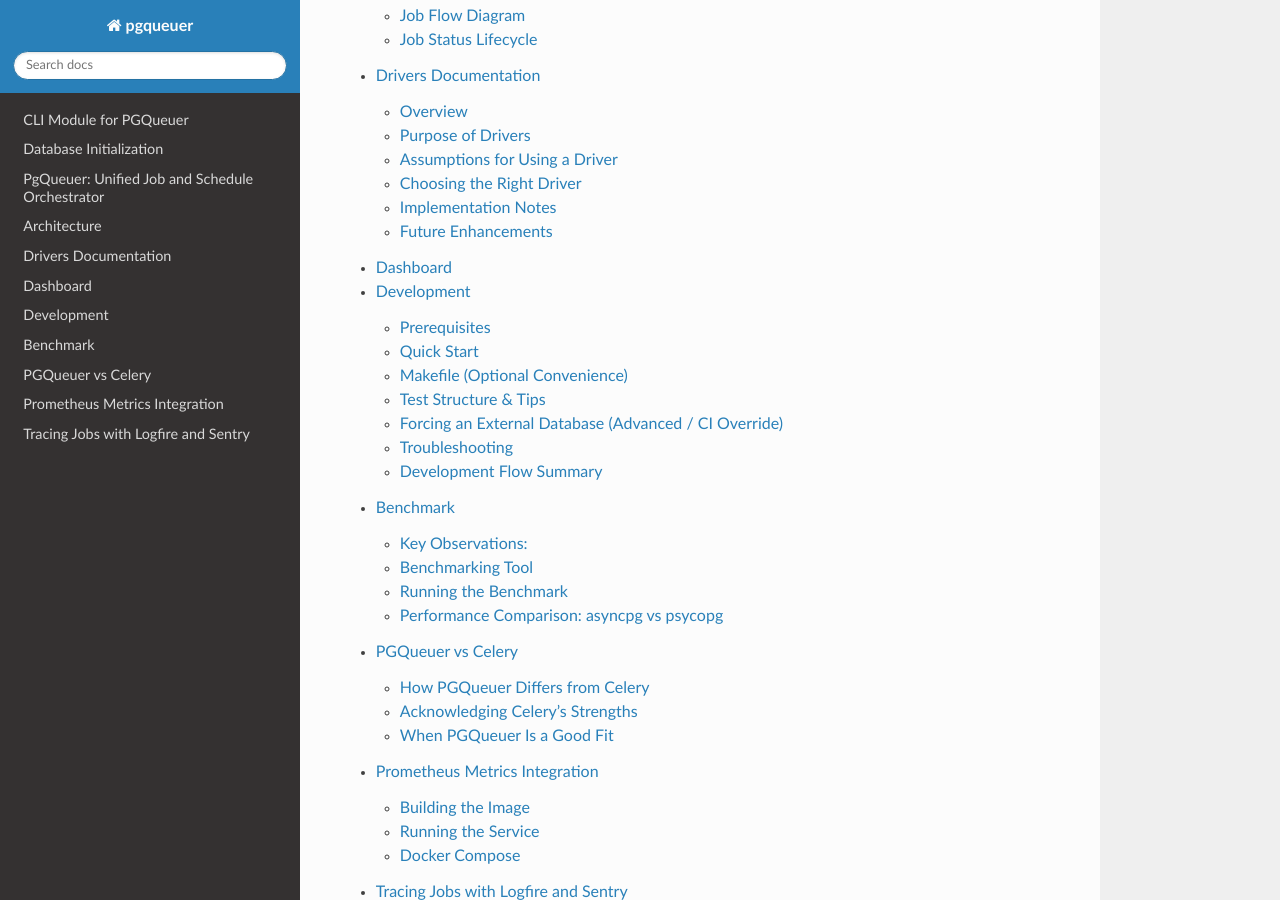
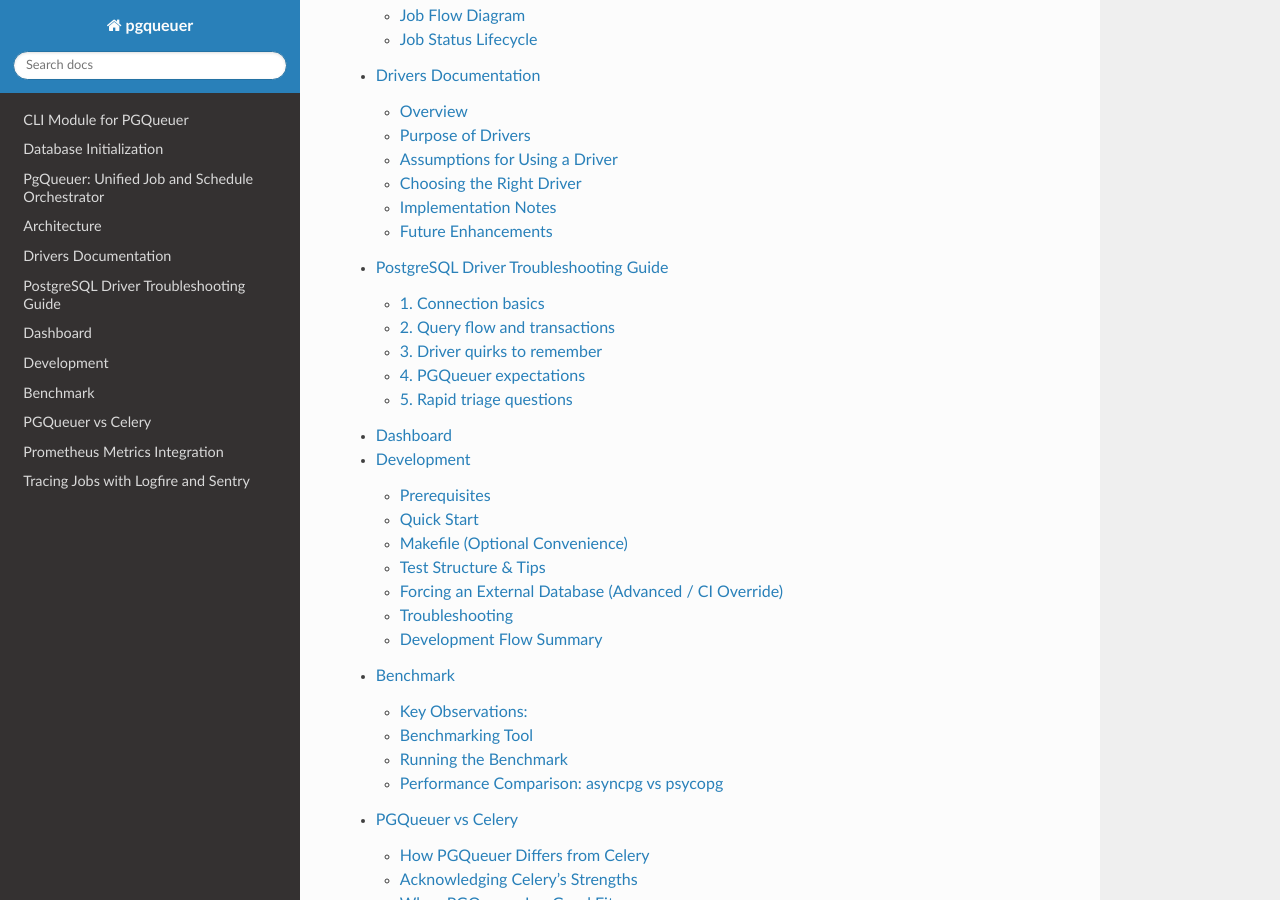
Before and after one commit to janbjorge/pgqueuer, a Sphinx documentation site: the page built from docs/index.rst, in a window 1280 px wide and 900 px high, scrolled down 2401 px. Built offline with Sphinx 7.4.7 and the Read the Docs theme 3.1.0, drawn with Linux system fonts in a browser that asks for light colours; some of the changed lines change nothing that is shown.

Commit message:
docs: streamline postgres driver troubleshooting (#485)

```diff
--- a/docs/index.rst
+++ b/docs/index.rst
@@ -74,6 +74,7 @@
    pgqueuer
    architecture
    driver
+   postgres-driver-troubleshooting
    dashboard
    development
    benchmark
--- /dev/null
+++ b/docs/postgres-driver-troubleshooting.md
@@ -0,0 +1,33 @@
+# PostgreSQL Driver Troubleshooting Guide
+
+Use this checklist when PGQueuer starts misbehaving before diving into the codebase. It highlights the most common rough edges in PostgreSQL drivers (`asyncpg`, `psycopg`) and the questions that quickly separate configuration issues from bugs.
+
+## 1. Connection basics
+- **Autocommit drift** – Psycopg defaults to transactional mode while asyncpg autocommits. Verify `connection.autocommit` (or pool init hooks) so enqueued jobs become visible immediately.
+- **Pools returning dirty state** – Reused connections may keep open transactions or altered settings. Confirm pool size fits workload and that teardown callbacks reset state.
+- **Authentication/network churn** – Sudden bursts can hit `max_connections`, stale certificates, or mismatched DSNs. Cross-check the exact DSN with `psql`, check `pg_hba.conf`, and ensure SSL parameters match the server.
+
+## 2. Query flow and transactions
+- **Locked rows** – Long-lived transactions block `SELECT … FOR UPDATE SKIP LOCKED`. Inspect `pg_locks` + `pg_stat_activity` for blockers and keep DDL or maintenance outside hot paths.
+- **Unexpected timeouts** – Server-side `statement_timeout` or driver-level timeouts cancel dequeues. List active timeout settings (asyncpg `timeout`, psycopg `options`) and compare with production defaults.
+- **Type adapters** – Binary payloads must match table encoding. Confirm `pgqueuer.jobs` column types and ensure custom adapters/serializers are registered before enqueueing.
+
+## 3. Driver quirks to remember
+- **asyncpg** – Cancels running queries when a task is cancelled and requires manual retry after `ConnectionDoesNotExist`. Double-check `transaction()` contexts are exited cleanly and surface `PostgresError` details in logs.
+- **psycopg (sync/async)** – Mixing `%s` and `$1` placeholders breaks prepared statement caching. Async connections must be `await conn.close()`; sync connections should stay out of asyncio event loops.
+
+## 4. PGQueuer expectations
+- Health checks raise `DriverConfigurationError`; capture them during service startup.
+- LISTEN/NOTIFY keeps consumers awake. Firewalls that drop idle sockets or missing `pg_notify` privileges starve queues—monitor `pg_notification_queue_usage()`.
+- Payloads are stored as `bytea`; producers and consumers must agree on encoding.
+
+## 5. Rapid triage questions
+1. Can a fresh `psql` session connect with the same DSN?
+2. Are autocommit and transaction status clean before returning pooled connections?
+3. What do `pg_locks` / `pg_stat_activity` report for the queue tables?
+4. Are LISTEN/NOTIFY messages flowing end-to-end?
+5. Did timeouts or pool recycling settings change recently?
+6. Are payloads serialized consistently across services?
+7. Did a driver upgrade land without matching PGQueuer expectations?
+
+Capture answers with relevant logs before escalating; the pattern usually reveals itself within this checklist.
```
